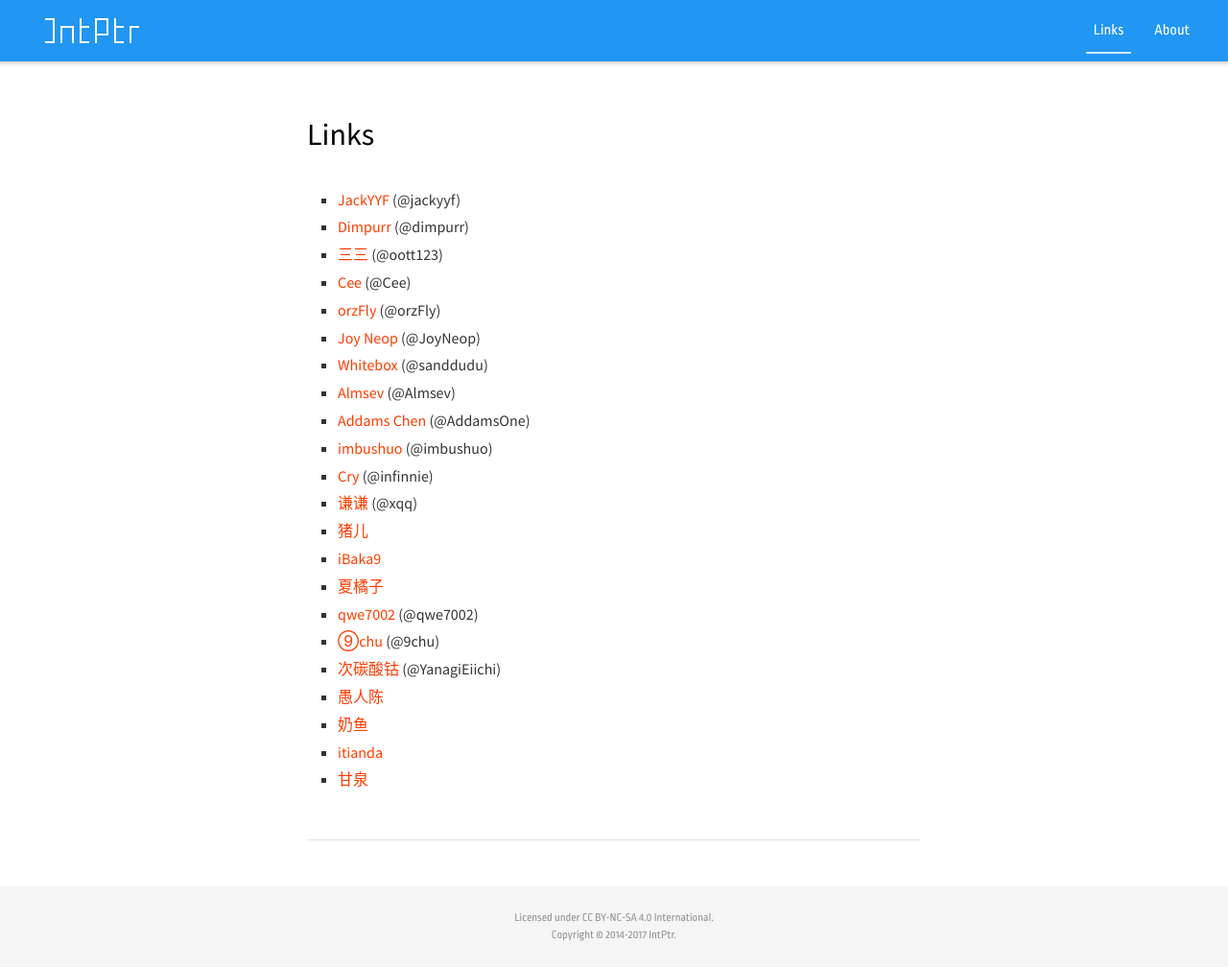
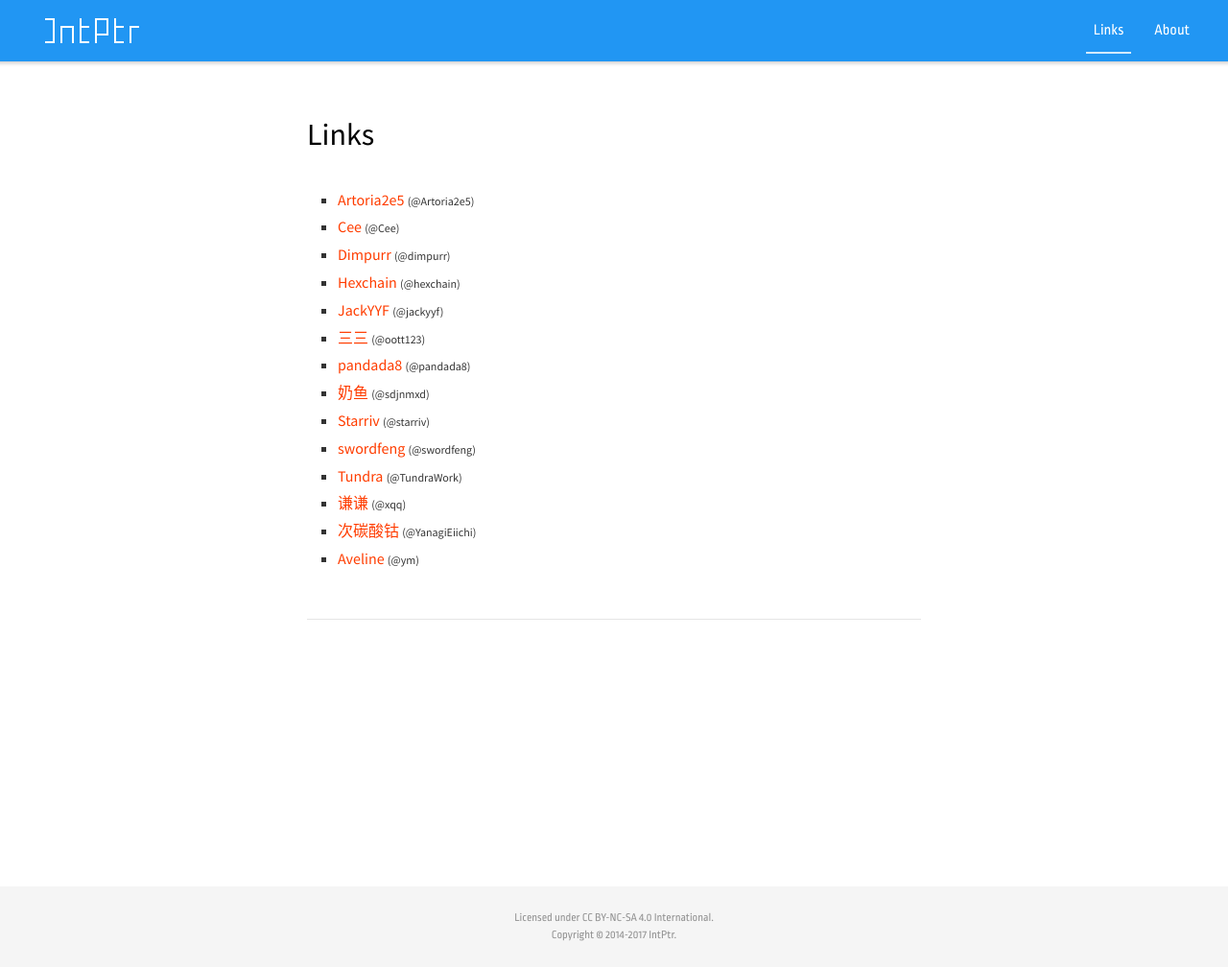
Before and after one commit to lixiaoyan/blog-jekyll, a Jekyll site: the page built from links.md, in a window 1280 px wide and 1008 px high. Shown: the whole window at 96% size. Built offline with Jekyll 4.4.1, drawn with Linux system fonts in a browser that asks for light colours; nearby versions of some CDN libraries; comment, search, counter and statistics services are not loaded.

Commit message:
update links

```diff
--- a/links.md
+++ b/links.md
@@ -2,25 +2,17 @@
 title: "Links"
 ---
 
-- [JackYYF](https://jackyyf.com/) (@jackyyf)
-- [Dimpurr](http://blog.dimpurr.com/) (@dimpurr)
-- [三三](http://best33.com/) (@oott123)
-- [Cee](http://blog.cee.moe/) (@Cee)
-- [orzFly](https://orzfly.com/) (@orzFly)
-- [Joy Neop](https://joyneop.xyz/blog/) (@JoyNeop)
-- [Whitebox](http://code5light.com/) (@sanddudu)
-- [Almsev](http://www.almsev.com/) (@Almsev)
-- [Addams Chen](http://addamschen.me/) (@AddamsOne)
-- [imbushuo](https://imbushuo.net/) (@imbushuo)
-- [Cry](http://infinnie.github.io/) (@infinnie)
-- [谦谦](http://xqq.0ginr.com/) (@xqq)
-- [猪儿](http://www.9bili.com/)
-- [iBaka9](http://www.ibaka9.com/)
-- [夏橘子](https://ovo.so/)
-- [qwe7002](http://www.qwe7002.com/) (@qwe7002)
-- [⑨chu](http://www.bakachu.cn/) (@9chu)
-- [次碳酸钴](http://www.web-tinker.com/) (@YanagiEiichi)
-- [愚人陈](http://www.yurenchen.com/)
-- [奶鱼](http://mxd.moe/)
-- [itianda](http://itianda.com/)
-- [甘泉](http://ganquan.info/)
+- [Artoria2e5](https://github.com/Artoria2e5) <small>(@Artoria2e5)</small>
+- [Cee](http://blog.cee.moe/) <small>(@Cee)</small>
+- [Dimpurr](http://dimpurr.com/) <small>(@dimpurr)</small>
+- [Hexchain](https://hexchain.org/) <small>(@hexchain)</small>
+- [JackYYF](https://jackyyf.com/) <small>(@jackyyf)</small>
+- [三三](http://oott123.com/) <small>(@oott123)</small>
+- [pandada8](https://github.com/pandada8) <small>(@pandada8)</small>
+- [奶鱼](https://mxd.moe/) <small>(@sdjnmxd)</small>
+- [Starriv](https://starriv.com/) <small>(@starriv)</small>
+- [swordfeng](https://swordfeng.github.io/) <small>(@swordfeng)</small>
+- [Tundra](https://railgun.im/) <small>(@TundraWork)</small>
+- [谦谦](http://xqq.im/) <small>(@xqq)</small>
+- [次碳酸钴](https://www.web-tinker.com/) <small>(@YanagiEiichi)</small>
+- [Aveline](https://blog.swan.im/) <small>(@ym)</small>
```
